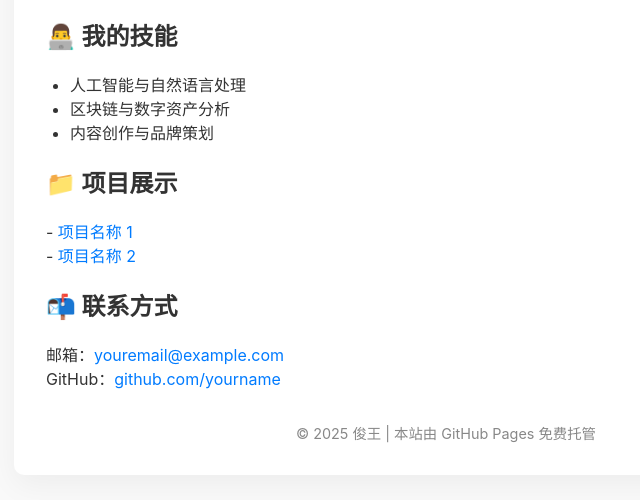
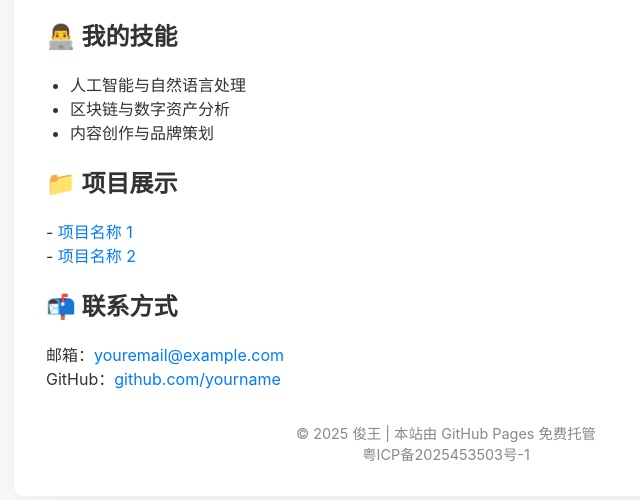
Before and after one commit to 215135470/LiLi-1, a plain HTML site: page index.html in a window 1280 px wide. Shown: the part 158-658 px from the top of the page, without its empty margins (194-834 px from the left). Drawn offline with Linux system fonts and the light colour scheme.

Commit message:
Update index.html

```diff
--- a/index.html
+++ b/index.html
@@ -65,7 +65,12 @@
       GitHub：<a href="https://github.com/yourname" target="_blank">github.com/yourname</a>
     </p>
 
-    <div class="footer">© 2025 俊王 | 本站由 GitHub Pages 免费托管</div>
+    <div class="footer">
+  © 2025 俊王 | 本站由 GitHub Pages 免费托管<br>
+  <a href="https://beian.miit.gov.cn" target="_blank" style="color: #888; text-decoration: none;">
+    粤ICP备2025453503号-1
+  </a>
+</div>
   </div>
 </body>
 </html>
```
